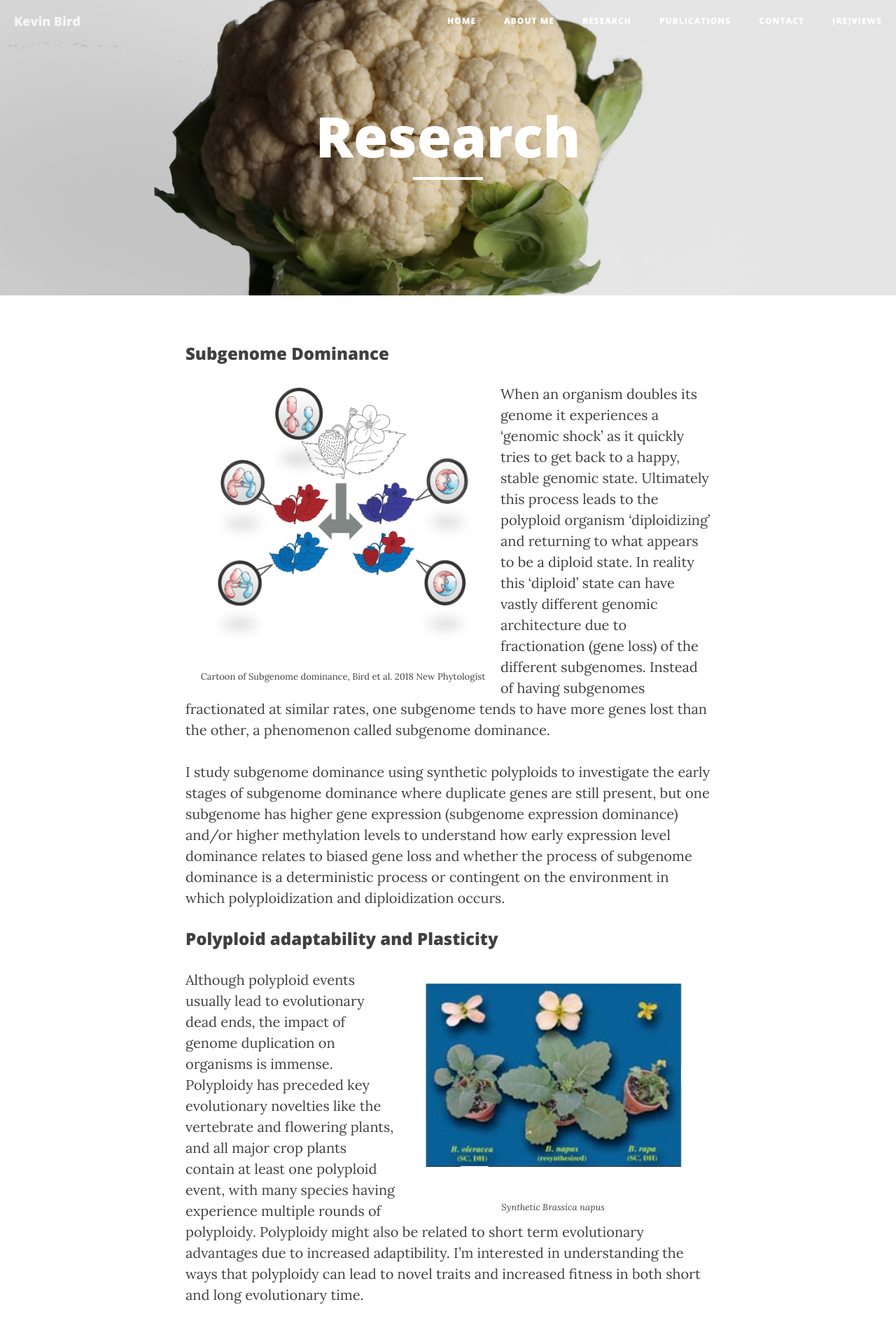
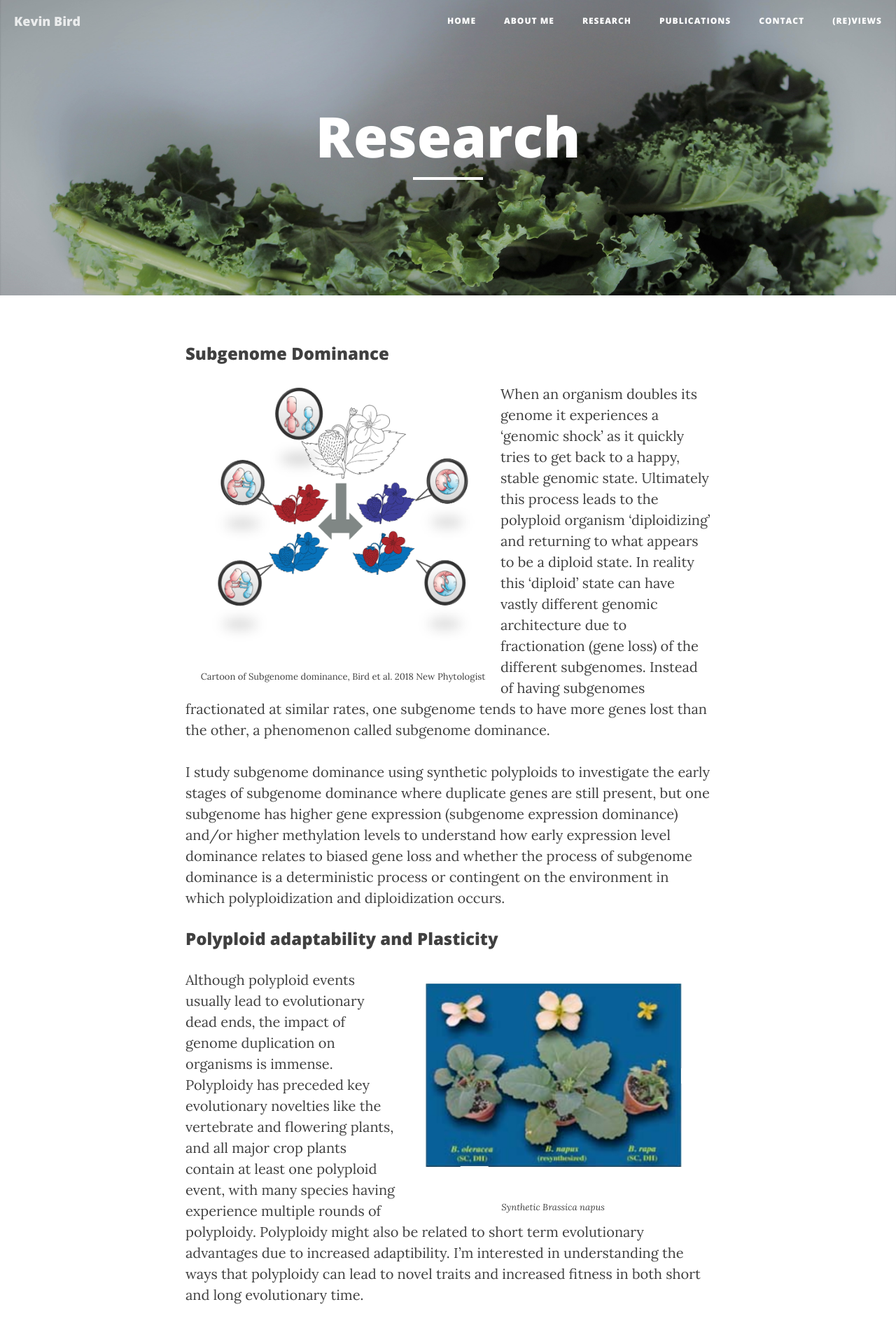
Before and after one commit to KevinABird/KevinABird.github.io, a Jekyll site: the page built from 3_research.md, in a window 1280 px wide. Shown: the top 1900 px of the page at 70% size. Built offline with Jekyll 4.4.1, drawn with Linux system fonts in a browser that asks for light colours; nearby versions of some CDN libraries.

Commit message:
Update 3_research.md

```diff
--- a/3_research.md
+++ b/3_research.md
@@ -2,7 +2,7 @@
 layout: page
 title: "Research"
 description: ""
-header-img: "img/IMG_8942 copy.jpg"
+header-img: "img/Banner4.JPG"
 ---
 
 ### Subgenome Dominance
```
